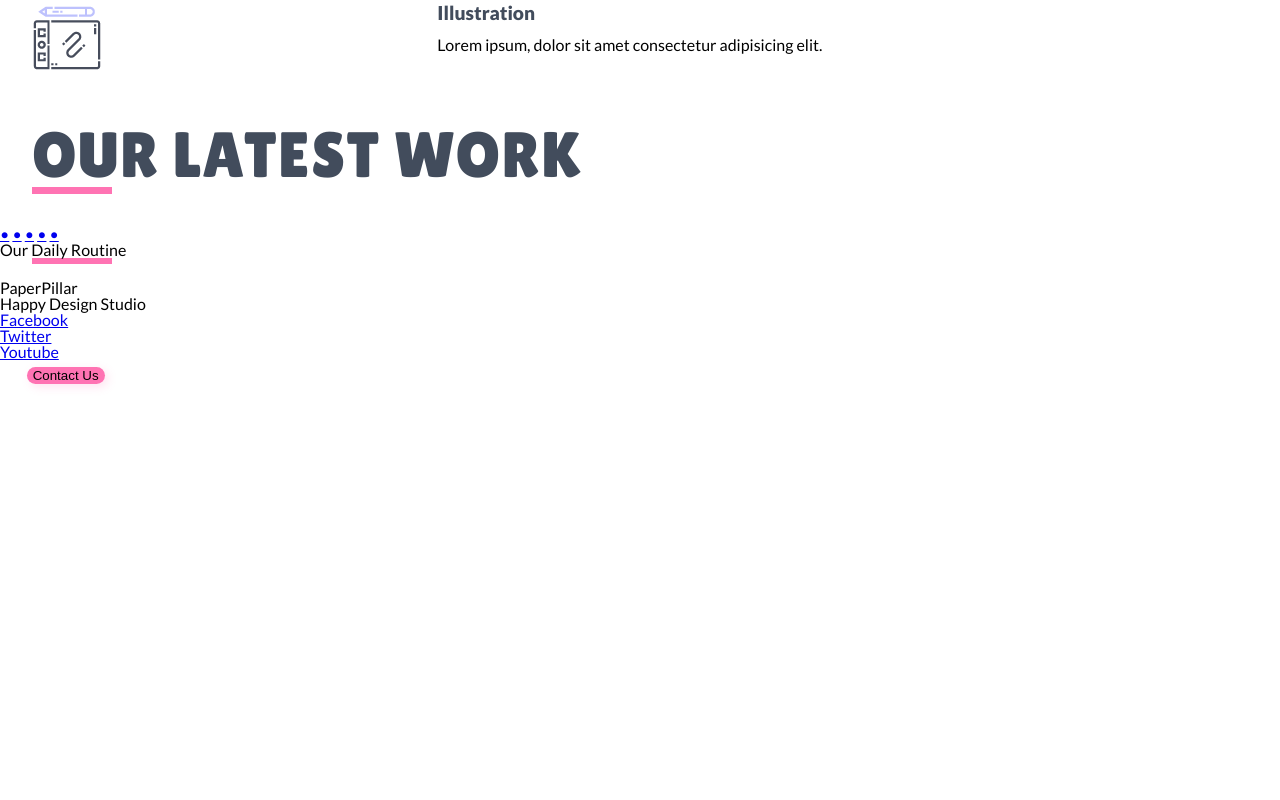
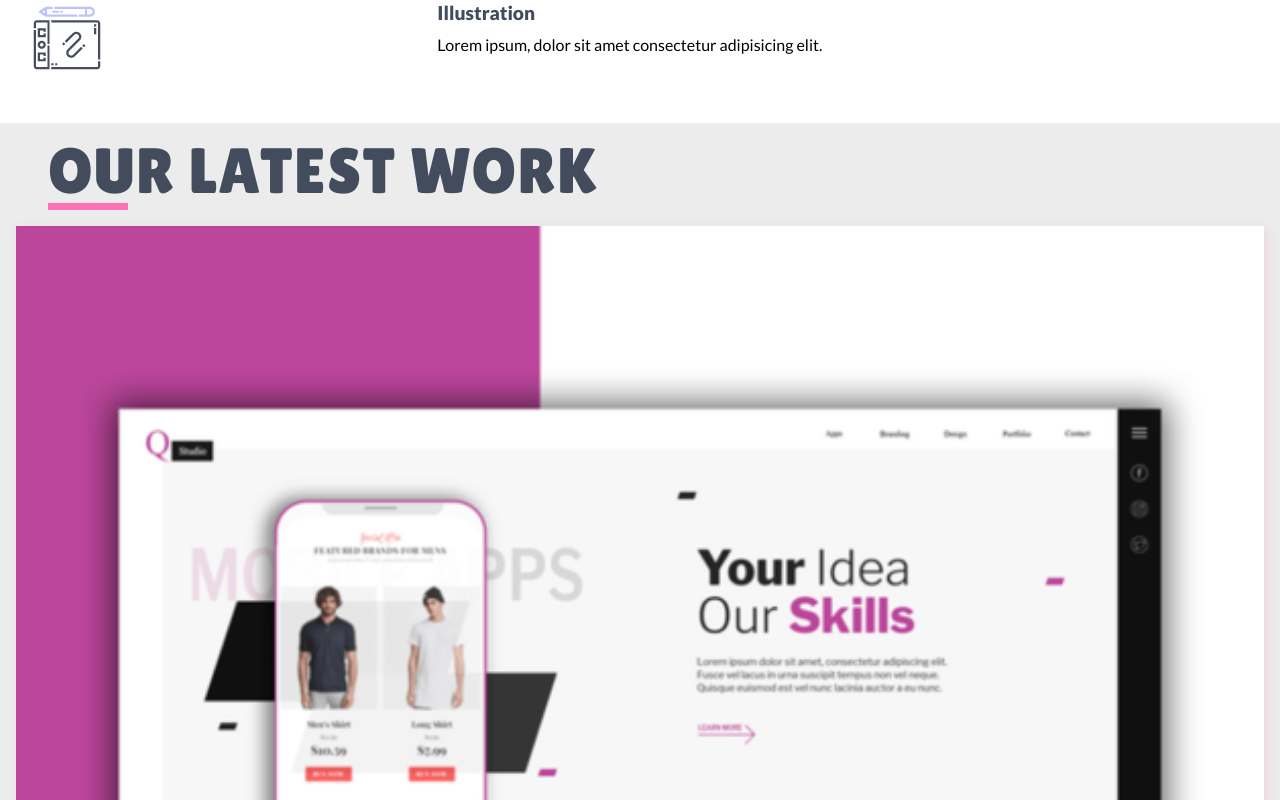
Before and after one commit to talthur/landing-page, a plain HTML site: page index.html in a window 1280 px wide. Shown: the part 740-1540 px from the top of the page. Before the commit the page ends 1144 px from the top, so only its background shows below. Drawn offline with Linux system fonts and the light colour scheme; a web font is replaced by a local one.

Commit message:
Ajustes em bullets

```diff
--- a/index.html
+++ b/index.html
@@ -80,13 +80,11 @@
             <img src="" alt="">
 
             <figure class="portfolio_photos">
-                <img src="" alt="" id="photo">
-                <nav class="images__carousel">
+                <img src="images/1.png" alt="" id="photo">
+                <nav class="nav__bullets">
                     <a href="#" data-id="0" class="active">&bull;</a>
                     <a href="#" data-id="1">&bull;</a>
                     <a href="#" data-id="2">&bull;</a>
-                    <a href="#" data-id="3">&bull;</a>
-                    <a href="#" data-id="4">&bull;</a>
                 </nav>
             </figure>
         </section>
--- a/styles/styles.css
+++ b/styles/styles.css
@@ -166,3 +166,23 @@ h4{
     padding-top: 0.8em;
     line-height: 1.3em;
 }
+
+.portfolio {
+    background-color: rgb(236, 236, 236);
+    padding: 1em;
+}
+
+#photo{
+    width: 100%;
+    box-shadow: 3px 3px 10px rgba(255, 115, 179, 0.2);
+}
+
+.nav__bullets{
+    text-align: center;
+}
+
+.nav__bullets a{
+    text-decoration: none;
+    color:  #ff73b3;
+    font-size: 1.5em;
+}
```
Also changed, not shown: images/1.png (added), images/2.jpg (added), images/3.jpg (added).
